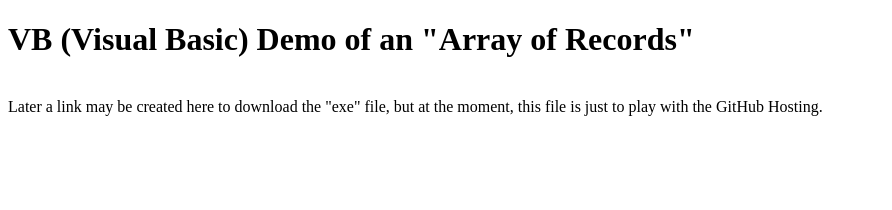
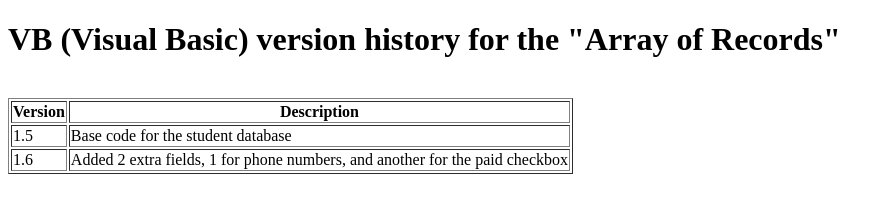
Before and after one commit to bwbsungjicho/11-StudentDB, a plain HTML site: page index.html in a window 1280 px wide. Shown: the whole page, without its empty margins (0-892 px from the left). Drawn offline with Linux system fonts and the light colour scheme.

Commit message:
Created a table to add the version histories

```diff
--- a/index.html
+++ b/index.html
@@ -5,7 +5,18 @@
     <meta charset="utf-8" />
 </head>
 <body>
-    <h1>VB (Visual Basic) Demo of an &quot;Array of Records&quot;</h1><br />
-    Later a link may be created here to download the &quot;exe&quot; file, but at the moment, this file is just to play with the GitHub Hosting.
+    <h1>VB (Visual Basic) version history for the &quot;Array of Records&quot;</h1><br/>
+    <table border="1">
+        <tr>
+            <th>Version</th>
+            <th>Description</th>
+        </tr>
+            <td>1.5</td>
+            <td>Base code for the student database</td>
+        <tr>
+            <td>1.6</td>
+            <td>Added 2 extra fields, 1 for phone numbers, and another for the paid checkbox</td>
+        </tr>
+    </table>
 </body>
 </html>
```
